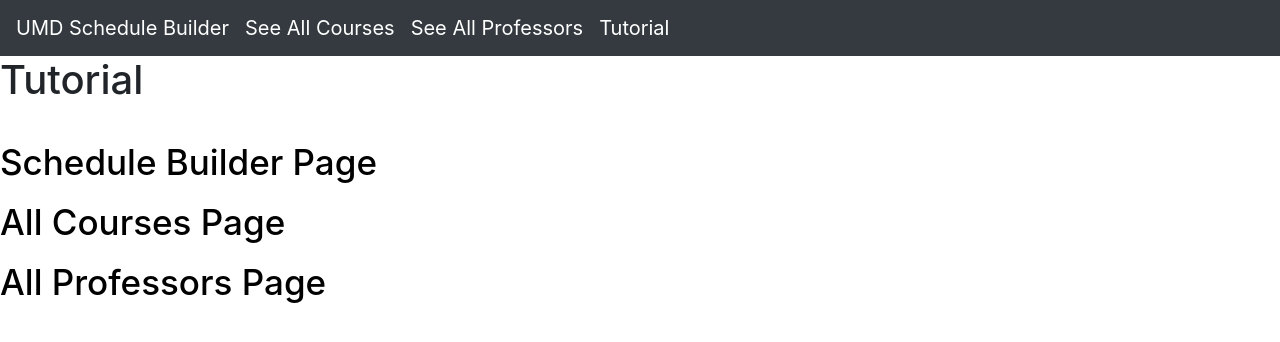
After one commit to tythoneywell/schedule-builder, a Flask app: page /tutorial in a window 1280 px wide. The commit adds this page. Shown: the top 342 px of the page. Run offline with Flask 2, Linux system fonts and the light colour scheme; some libraries are stand-ins or nearby versions.

Commit message:
Added tutorial page template and outline

```diff
--- a/flask_app/app.py
+++ b/flask_app/app.py
@@ -219,4 +219,11 @@ def create_app():
                                professor=professor,
                                plantterp_link=plantterp_link)
 
+    @app.route('/tutorial', methods=['GET'])
+    def tutorial():
+        """"
+        Tutorial page explaining how to use the schedule builder
+        """
+        return render_template("tutorial.html")
+
     return app
--- a/flask_app/templates/header.html
+++ b/flask_app/templates/header.html
@@ -19,6 +19,12 @@
         aria-controls="navbarSupportedContent" aria-expanded="false" aria-label="Toggle navigation">
         <span class="navbar-toggler-icon"></span>
     </button>
+
+    <a class="navbar-brand" href="{{ url_for('tutorial') }}">Tutorial</a>
+    <button class="navbar-toggler" type="button" data-toggle="collapse" data-target="#navbarCollapse"
+        aria-controls="navbarSupportedContent" aria-expanded="false" aria-label="Toggle navigation">
+        <span class="navbar-toggler-icon"></span>
+    </button>
 </nav>
 
 {% block content %}{% endblock %}
--- /dev/null
+++ b/flask_app/templates/tutorial.html
@@ -0,0 +1,17 @@
+{% extends "header.html" %}
+{% block content %}
+<h1>Tutorial</h1>
+<br>
+<h3><a class="navbar-brand" href="{{ url_for('index', page_num = 1) }}"
+      style="color: black; font-size: 125%">Schedule Builder Page</a></h3>
+
+
+<h3><a class="navbar-brand" href="{{ url_for('all_courses', page_num = 1) }}"
+      style="color: black; font-size: 125%">All Courses Page</a></h3>
+
+
+<h3><a class="navbar-brand" href="{{ url_for('all_professors', page_num = 1) }}"
+      style="color: black; font-size: 125%">All Professors Page</a></h3>
+
+
+{% endblock %}
```
Also changed, not shown: tests/test_app.py (+4 -0 lines).
